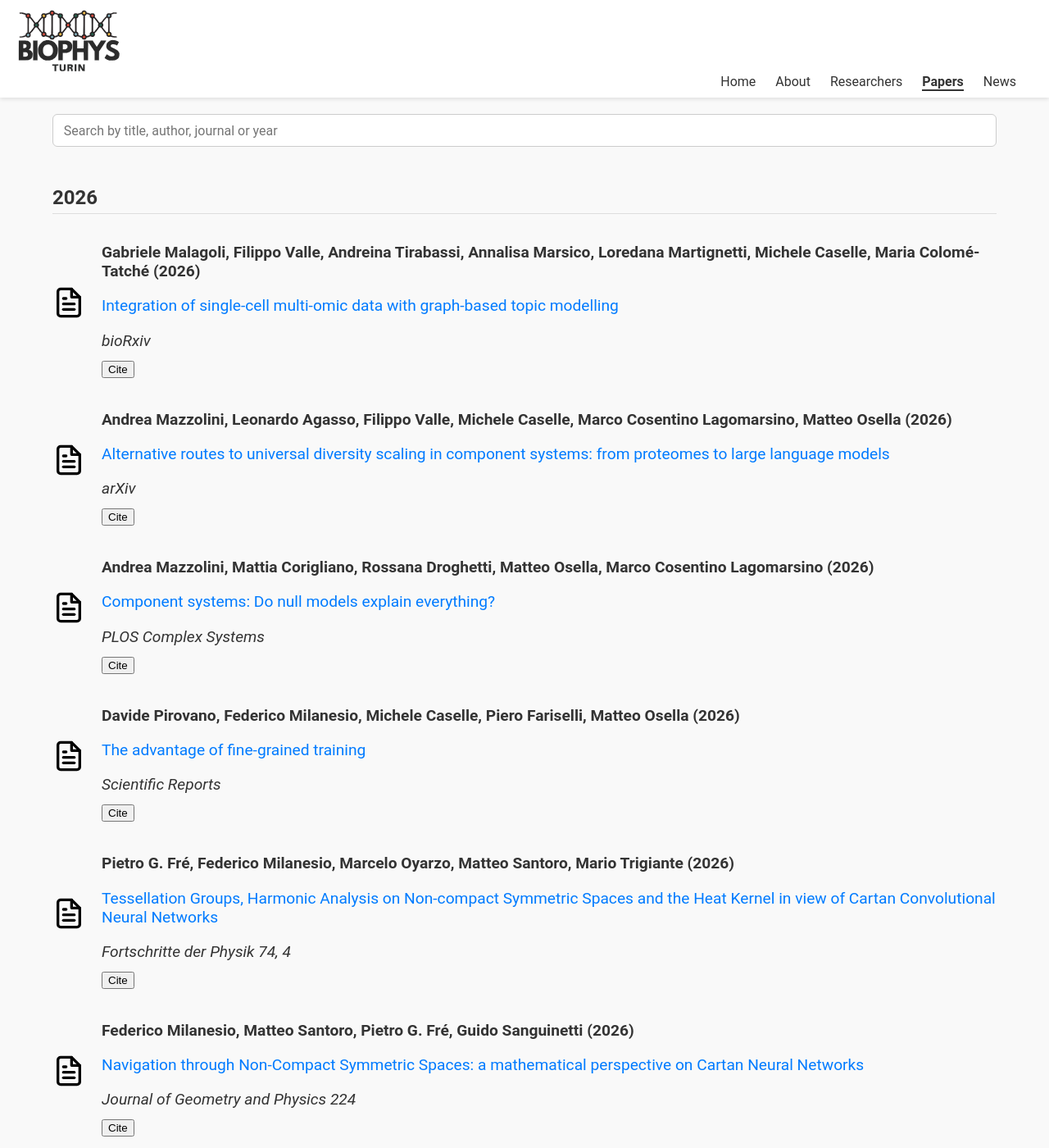
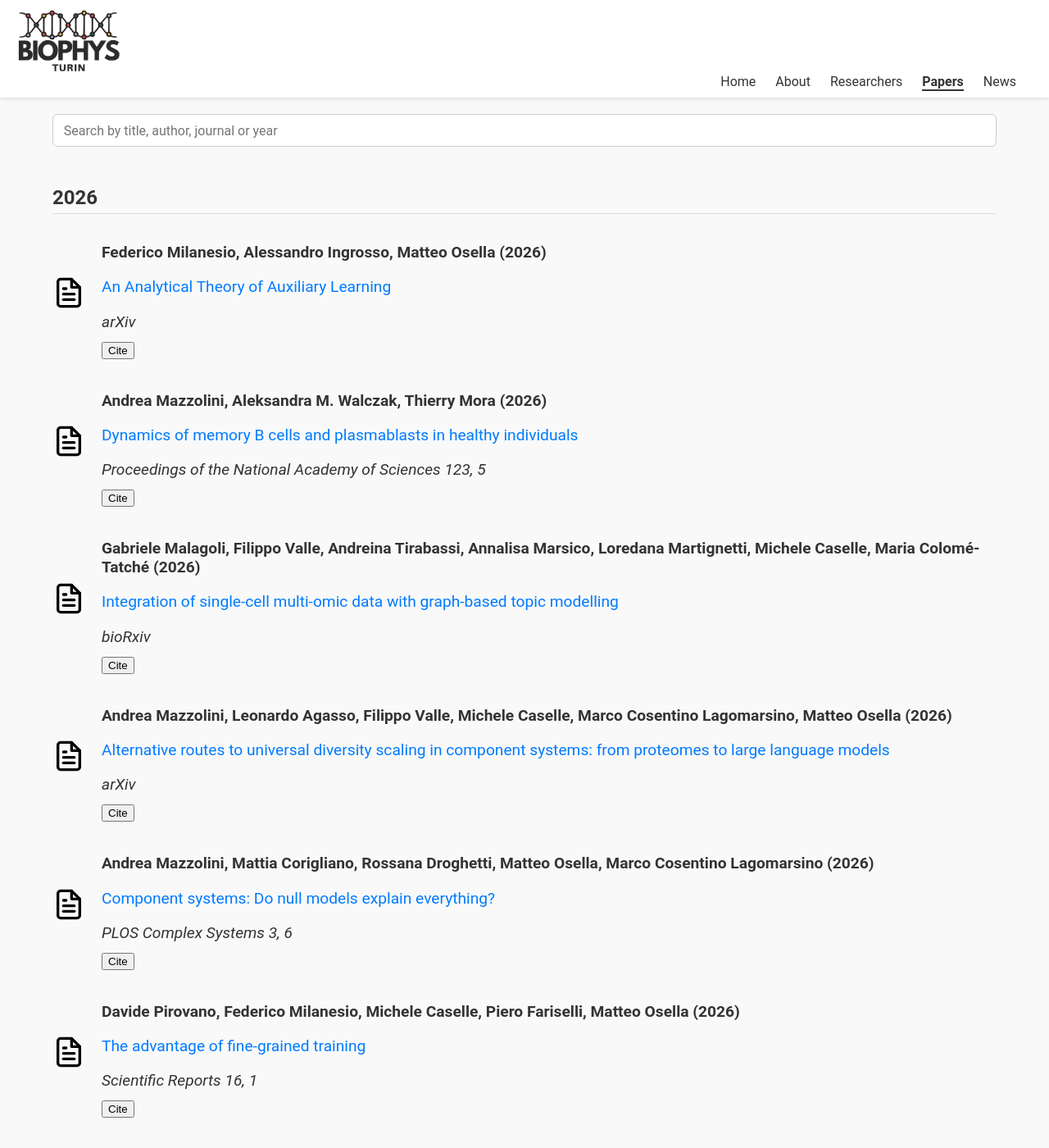
Before and after one commit to BioPhys-Turin/biophys-turin.github.io, a Jekyll site: the page built from papers.html, in a window 1280 px wide and 1400 px high. Shown: the whole window at 82% size. Built offline with Jekyll 4.4.1, drawn with Linux system fonts in a browser that asks for light colours; some of the changed text lies outside the part shown.

Commit message:
Propose new papers from OpenAlex

```diff
--- a/_data/papers.json
+++ b/_data/papers.json
@@ -1,4 +1,27 @@
 [
+  {
+    "type": "misc",
+    "title": "An Analytical Theory of Auxiliary Learning",
+    "link": "https://doi.org/10.48550/arxiv.2609.29774",
+    "author": "Federico Milanesio, Alessandro Ingrosso, Matteo Osella",
+    "year": "2026",
+    "month": "sep",
+    "journal": "arXiv",
+    "doi": "10.48550/arxiv.2609.29774"
+  },
+  {
+    "type": "article",
+    "title": "Dynamics of memory B cells and plasmablasts in healthy individuals",
+    "link": "https://doi.org/10.1073/pnas.2528141123",
+    "author": "Andrea Mazzolini, Aleksandra M. Walczak, Thierry Mora",
+    "year": "2026",
+    "month": "jan",
+    "journal": "Proceedings of the National Academy of Sciences",
+    "volume": "123",
+    "number": "5",
+    "pages": "e2528141123",
+    "doi": "10.1073/pnas.2528141123"
+  },
   {
     "type": "misc",
     "title": "Integration of single-cell multi-omic data with graph-based topic modelling",
@@ -27,7 +50,10 @@
     "year": "2026",
     "month": "jun",
     "journal": "PLOS Complex Systems",
-    "urldate": "2026-06-30"
+    "urldate": "2026-06-30",
+    "volume": "3",
+    "number": "6",
+    "pages": "e0000114"
   },
   {
     "type": "article",
@@ -37,7 +63,10 @@
     "year": "2026",
     "month": "aug",
     "journal": "Scientific Reports",
-    "urldate": "2026-09-18"
+    "urldate": "2026-09-18",
+    "volume": "16",
+    "number": "1",
+    "pages": "36724"
   },
   {
     "type": "article",
@@ -49,7 +78,8 @@
     "month": "apr",
     "volume": "74",
     "number": "4",
-    "year": "2026"
+    "year": "2026",
+    "pages": "e70099"
   },
   {
     "type": "article",
@@ -81,7 +111,10 @@
     "journal": "PLoS Computational Biology",
     "author": "Leonardo Agasso, Ivan Molineris, Michele Caselle",
     "month": "dec",
-    "year": "2025"
+    "year": "2025",
+    "volume": "21",
+    "number": "12",
+    "pages": "e1013766"
   },
   {
     "type": "article",
@@ -106,7 +139,8 @@
     "month": "apr",
     "year": "2025",
     "volume": "7",
-    "number": "2"
+    "number": "2",
+    "pages": "lqaf049"
   },
   {
     "type": "article",
@@ -116,7 +150,10 @@
     "journal": "Nucleic Acids Research",
     "author": "Niccolò Cirone, Marta Biondo, Filippo Valle, Silvia Lazzardi, Michele Caselle, Matteo Osella",
     "month": "aug",
-    "year": "2025"
+    "year": "2025",
+    "volume": "53",
+    "number": "16",
+    "pages": "gkaf805"
   },
   {
     "type": "article",
```
Also changed, not shown: tools/papers_seen.json (+8 -0 lines).
